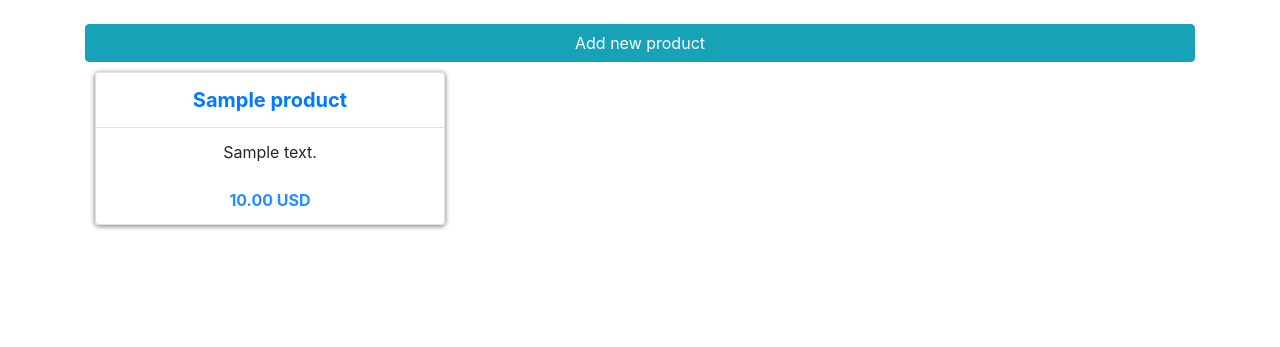
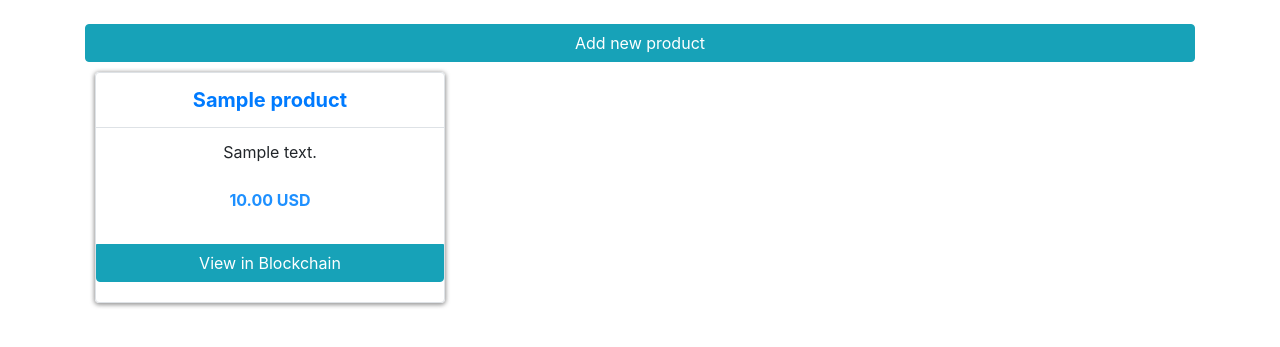
Before and after one commit to SandraRadz/SmartContract, a Django app: page /product/my-sales in a window 1280 px wide. Shown: the part 56-403 px from the top of the page. Run offline with Django 3.2, Linux system fonts and the light colour scheme; a user stored in the database is signed in; tables that the repository leaves empty hold one stand-in row (values such as "Sample post"); parts of the project's set-up code (start-up, migrations or seed data) failed here and were passed over; some libraries are stand-ins or nearby versions.

Commit message:
View in Blockchain

```diff
--- a/catalogue/templates/catalogue/my_sales.html
+++ b/catalogue/templates/catalogue/my_sales.html
@@ -19,6 +19,11 @@
                 <div class="product-price">
                     <b>{{ product.price }} {{ product.currency }}</b>
                 </div>
+                {% if product.contract_address %}
+                    <div style="margin-top: 20px; margin-bottom: 20px">
+                        <a href="https://ropsten.etherscan.io/address/{{product.contract_address}}" class="product-price-btn btn btn-info">View in Blockchain</a>
+                    </div>
+                {% endif %}
                 {% if product.status == "pending_order" %}
                      <div class="product-footer">
                         Pending order
--- a/catalogue/templates/catalogue/my_shopping.html
+++ b/catalogue/templates/catalogue/my_shopping.html
@@ -18,6 +18,11 @@
                 <div class="product-price">
                     <b>{{ product.price }} {{ product.currency }}</b>
                 </div>
+                {% if product.contract_address %}
+                    <div style="margin-top: 20px; margin-bottom: 20px">
+                        <a href="https://ropsten.etherscan.io/address/{{product.contract_address}}" class="product-price-btn btn btn-info">View in Blockchain</a>
+                    </div>
+                {% endif %}
                 {% if product.status == "pending_order" %}
                      <div class="product-footer-two">
                         Waiting for sending
```
